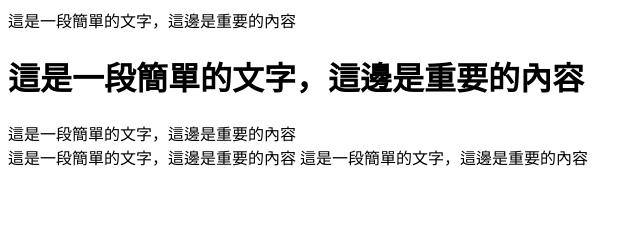
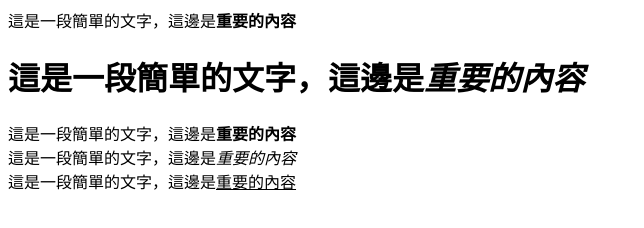
Before and after one commit to HughChiou/demo1020, a plain HTML site: page index.html in a window 1280 px wide. Shown: the whole page, without its empty margins (0-644 px from the left). Drawn offline with Linux system fonts and the light colour scheme.

Commit message:
Add some formatting tags

```diff
--- a/index.html
+++ b/index.html
@@ -1,5 +1,6 @@
-<p>這是一段簡單的文字，這邊是重要的內容</p>
-<h1>這是一段簡單的文字，這邊是重要的內容</h1>
-<div>這是一段簡單的文字，這邊是重要的內容</div>
-<span>這是一段簡單的文字，這邊是重要的內容</span>
-<a>這是一段簡單的文字，這邊是重要的內容</a>
+<p>這是一段簡單的文字，這邊是<b>重要的內容</b></p>
+<h1>這是一段簡單的文字，這邊是<i>重要的內容</i></h1>
+<div>這是一段簡單的文字，這邊是<strong>重要的內容</strong></div>
+<span>這是一段簡單的文字，這邊是<em>重要的內容</em></span>
+<br>
+<a>這是一段簡單的文字，這邊是<u>重要的內容</u></a>
```
